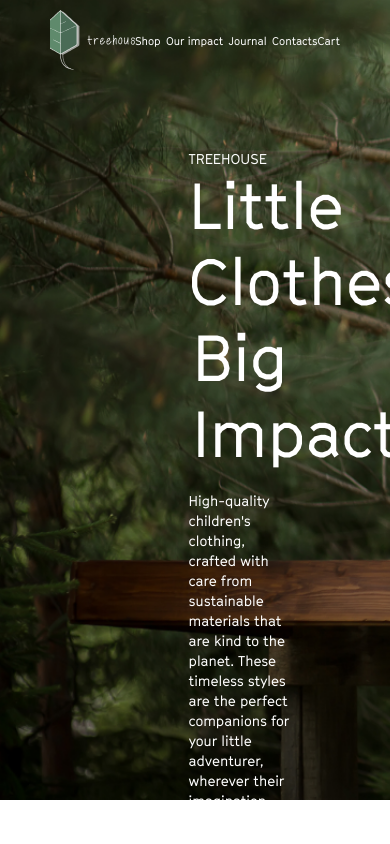
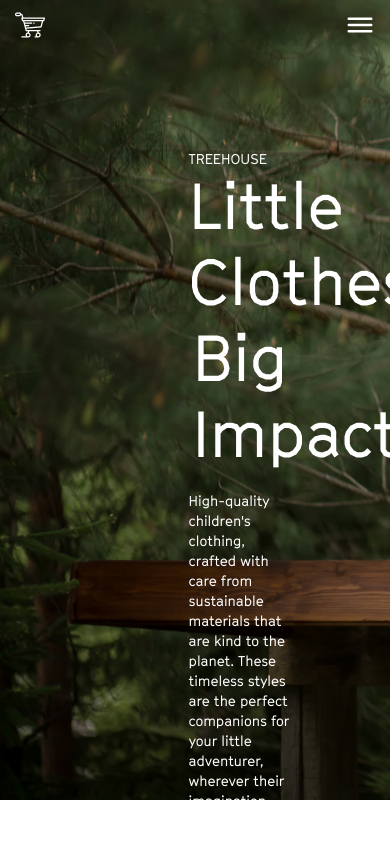
Before and after one commit to DendiRob/clothingShop, a React (Create React App) app: page / in a window 390 px wide. Shown: the top 844 px of the page. Built offline with nearby package versions, Linux system fonts and the light colour scheme.

Commit message:
dashboard is adapted

```diff
--- /dev/null
+++ b/src/components/burgerMenu/burgerMenu.js
@@ -0,0 +1,9 @@
+import { React } from 'react';
+import './burgerMenu.sass';
+
+const BurgerMenu = () => {
+    return(
+        <div className='burgerMenu'></div>
+    )
+}
+export default BurgerMenu
--- /dev/null
+++ b/src/components/burgerMenu/burgerMenu.sass
@@ -0,0 +1,8 @@
+.burgerMenu
+    background: url("./icon/burgermenu.svg") no-repeat 50%/cover
+    width: 30px
+    height: 30px
+    display: none
+@media (max-width:510px)
+    .burgerMenu
+        display: block
--- /dev/null
+++ b/src/components/burgerMenu/index.js
@@ -0,0 +1,3 @@
+import BurgerMenu from './burgerMenu'
+
+export default BurgerMenu
--- a/src/components/dashboard/dashboard.js
+++ b/src/components/dashboard/dashboard.js
@@ -4,6 +4,7 @@ import { Link, Outlet, useLocation} from 'react-router-dom';
 import awareState from '../../store/awareState';
 import { AwareModal } from "../modal";
 import { observer } from "mobx-react-lite";
+import BurgerMenu from "../burgerMenu/burgerMenu";
 
 const Dashboard = observer(() => {
 
@@ -38,7 +39,8 @@ const Dashboard = observer(() => {
                                 <Link to="/journal" className="dashboard__nav-item">Journal</Link>
                                 <Link to="contacts" className="dashboard__nav-item">Contacts</Link>
                             </ul>
-                    <Link to="/cart" className="dashboard__nav_cart" >Cart</Link>
+                    <Link to="/cart" className="dashboard__nav_cart" ></Link>
+                    <BurgerMenu />
                 </div>
             </header>
             <Outlet />
--- a/src/components/dashboard/dashboard.sass
+++ b/src/components/dashboard/dashboard.sass
@@ -22,13 +22,10 @@
             text-decoration: none
             cursor: pointer
         &_cart
-            font-family: GT Cinetype Regular
-            font-size: 14px
-            font-weight: 400
-            color: #fff
-            vertical-align: bottom
-            cursor: pointer
-            text-decoration: none
+            background: url("./img/shoppingcart.svg") no-repeat 50%/cover
+            width: 30px
+            height: 30px
+            transform: rotateY(180deg)
         &_container
             display: flex
             justify-content: space-between
@@ -55,7 +52,7 @@
         &_right
             display: flex
             justify-content: space-between
-            max-width: 400px
+            width: 330px
         &_label
             width: 130px
             height: 70px
@@ -78,6 +75,7 @@
             color: #fff
             text-transform: uppercase
             list-style-type: none
+            padding: 0
             z-index: 10
             &-item
                 font-family: GT Cinetype Regular
@@ -156,12 +154,9 @@
                 &-email form input
                     width: 77%
         &__nav
-            &-item
-                font-size: 11px
-            &_cart
-                font-size: 11px
+            padding-left: 10px
             &_wrapper
-                width: 215px
+                width: 235px
 @media (max-width:506px)
     .dashboard
         &__footer
@@ -172,8 +167,25 @@
                     right: 53px
             &_left
                 width: 430px
+@media (max-width:510px)
+    .dashboard
+        &__footer
+            &_refs
+                padding: 0
+            &_input
+                &-email form input
+                &-btn
+                    right: 11px
+            &_left
+                max-width: 300px
+            &_right
+                width: 300px
         &__nav
-            &-item
-                font-size: 11px
+            padding-left: 15px
+            padding-right: 15px
+            height: 30px
             &_wrapper
-                padding: 0
+                display: none
+            &_cart
+            &_label
+                display: none
```
Also changed, not shown: src/components/burgerMenu/icon/burgermenu.svg (added), src/components/dashboard/img/shoppingcart.svg (added).
